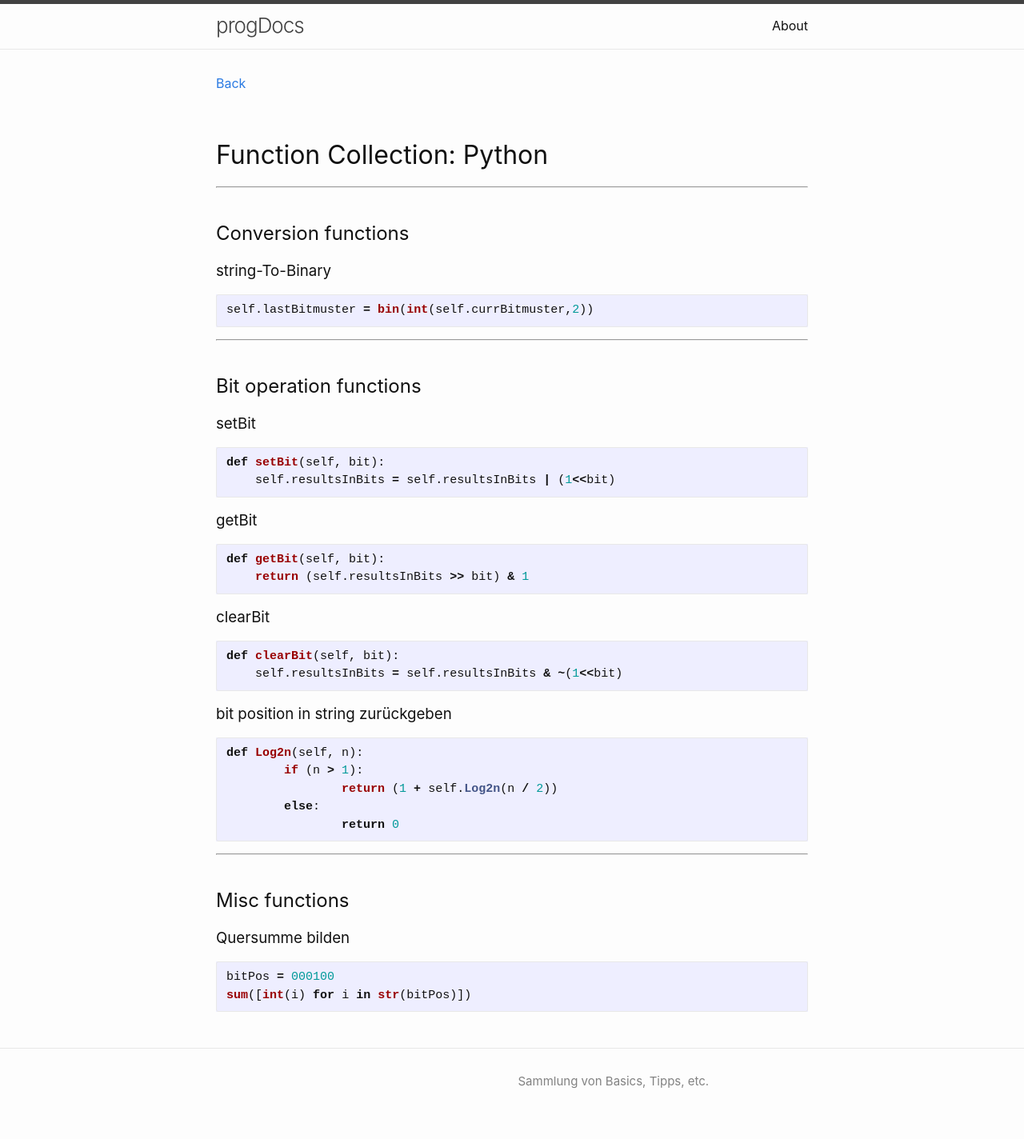
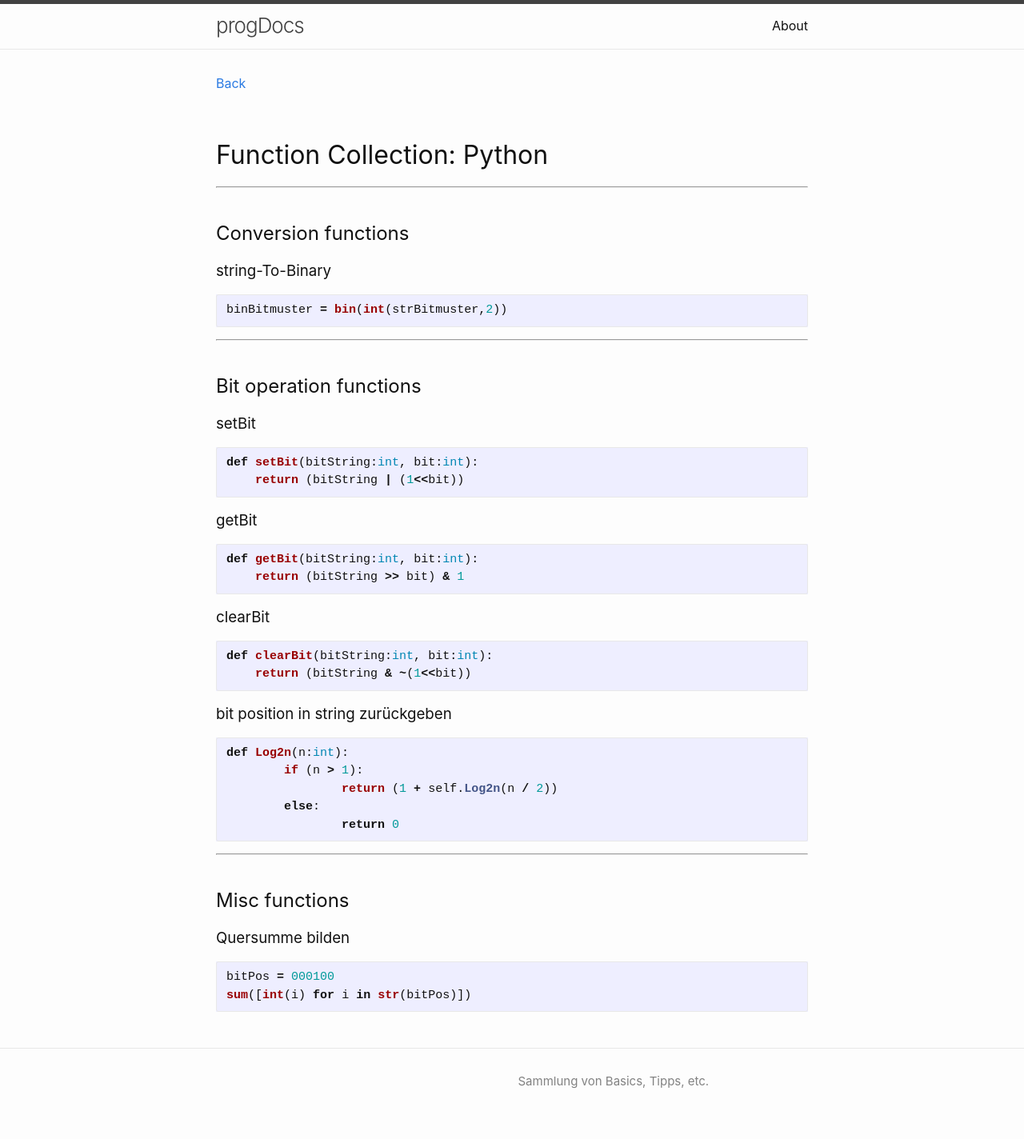
Before and after one commit to Hautaklyttn/progDocs, a Jekyll site: the page built from docs/articles/py_funcCollect.md, in a window 1280 px wide. Shown: the whole page at 80% size. Built offline with Jekyll 4.4.1, drawn with Linux system fonts in a browser that asks for light colours.

Commit message:
Update py_funcCollect.md

````diff
--- a/docs/articles/py_funcCollect.md
+++ b/docs/articles/py_funcCollect.md
@@ -18,7 +18,7 @@ layout: default
 ### string-To-Binary
 
 ```python
-self.lastBitmuster = bin(int(self.currBitmuster,2))
+binBitmuster = bin(int(strBitmuster,2))
 ```
 
 ---
@@ -30,28 +30,28 @@ self.lastBitmuster = bin(int(self.currBitmuster,2))
 ### setBit
 
 ```python
-def setBit(self, bit):
-    self.resultsInBits = self.resultsInBits | (1<<bit)
+def setBit(bitString:int, bit:int):
+    return (bitString | (1<<bit))
 ```
 
 ### getBit
 
 ```python
-def getBit(self, bit):
-    return (self.resultsInBits >> bit) & 1
+def getBit(bitString:int, bit:int):
+    return (bitString >> bit) & 1
 ```
 
 ### clearBit
 
 ```python
-def clearBit(self, bit):
-    self.resultsInBits = self.resultsInBits & ~(1<<bit)
+def clearBit(bitString:int, bit:int):
+    return (bitString & ~(1<<bit))
 ```
 
 ### bit position in string zurückgeben
 
 ```python
-def Log2n(self, n):
+def Log2n(n:int):
 	if (n > 1):
 		return (1 + self.Log2n(n / 2))
 	else:
````
